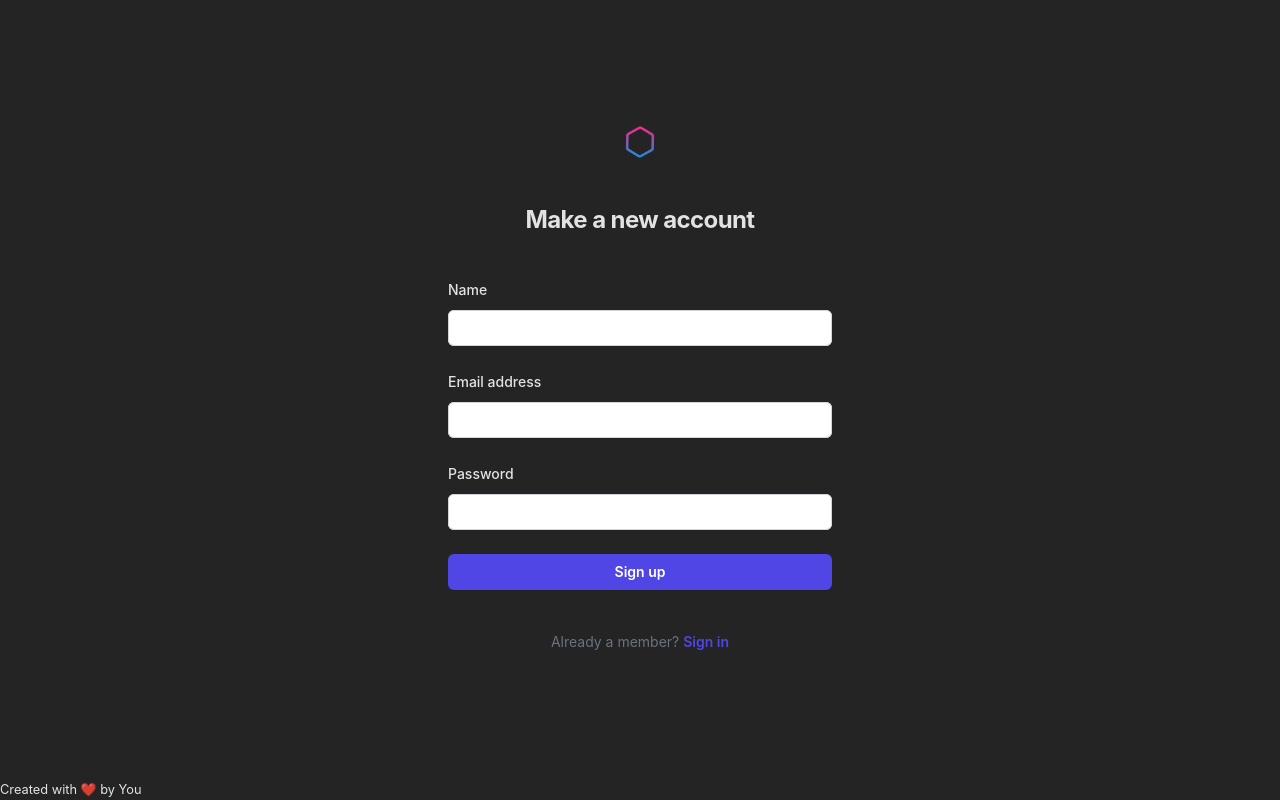
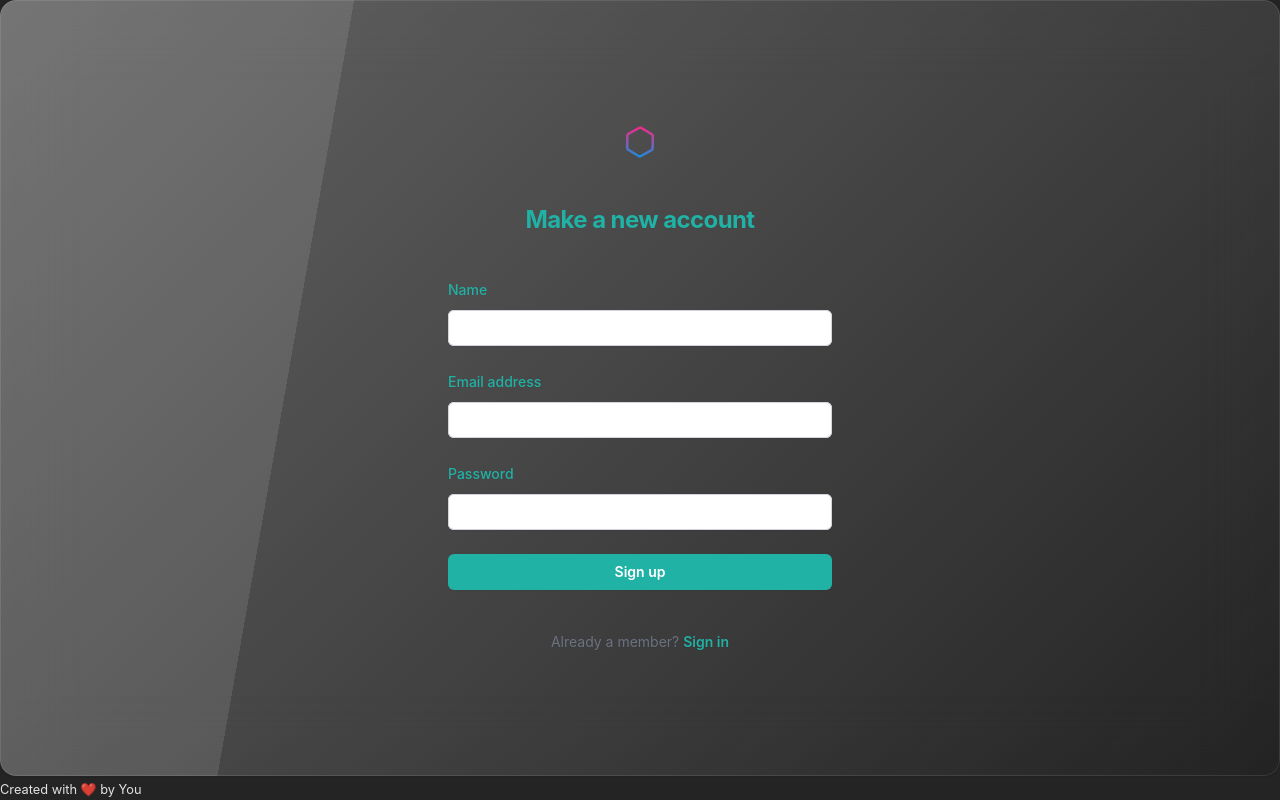
Before and after one commit to alexvedt/workflow-team-2, a React (Vite) app: page /register in a window 1280 px wide. Built offline with nearby package versions, Linux system fonts and the light colour scheme; no server answers.

Commit message:
styled log & reg form

```diff
--- a/src/components/example-login/index.jsx
+++ b/src/components/login/index.jsx
@@ -71,14 +71,14 @@ function LoginForm() {
   if (error.general) return <div>An error occurred: {error.general}</div>;
 
   return (
-    <div className="flex flex-col justify-center flex-1 min-h-full px-6 py-12 bg-custom lg:px-8">
+    <div className="flex flex-col justify-center flex-1 min-h-full px-6 py-12 bg-custom lg:px-8 card w-full max-w-[100%] h-[300px] md:h-auto  glass">
       <div className="sm:mx-auto sm:w-full sm:max-w-sm">
         <img
           className="w-auto h-10 mx-auto"
           src="../src/assets/NoHoverLogo.svg"
           alt="Your Company"
         />
-        <h2 className="mt-10 text-2xl font-bold leading-9 tracking-tight text-center text-white-900">
+        <h2 className="mt-10 text-2xl font-bold leading-9 tracking-tight text-center text-custom-aqua">
           Sign in to your account
         </h2>
       </div>
@@ -86,7 +86,7 @@ function LoginForm() {
       <div className="mt-10 sm:mx-auto sm:w-full sm:max-w-sm">
         {isSuccess ? (
           <section>
-            <p className="text-center text-green-900">
+            <p className="text-center text-green-600">
               👋 Hi {data?.name}. You will now redirect to the home page!
             </p>
           </section>
@@ -95,7 +95,7 @@ function LoginForm() {
             <div>
               <label
                 htmlFor="email"
-                className="block text-sm font-medium leading-6 text-white-900"
+                className="block text-sm font-medium leading-6 text-custom-aqua"
               >
                 Email address
               </label>
@@ -118,7 +118,7 @@ function LoginForm() {
               <div className="flex items-center justify-between">
                 <label
                   htmlFor="password"
-                  className="block text-sm font-medium leading-6 text-white-900"
+                  className="block text-sm font-medium leading-6 text-custom-aqua"
                 >
                   Password
                 </label>
@@ -144,7 +144,7 @@ function LoginForm() {
               <button
                 disabled={isLoading}
                 type="submit"
-                className="flex w-full justify-center rounded-md bg-indigo-600 px-3 py-1.5 text-sm font-semibold leading-6 text-white shadow-sm hover:bg-indigo-500 focus-visible:outline focus-visible:outline-2 focus-visible:outline-offset-2 focus-visible:outline-indigo-600"
+                className="flex w-full justify-center rounded-md bg-custom-aqua px-3 py-1.5 text-sm font-semibold leading-6 text-white shadow-sm hover:bg-indigo-500 focus-visible:outline focus-visible:outline-2 focus-visible:outline-offset-2 focus-visible:outline-indigo-600"
               >
                 {isLoading ? "signing in" : "Sign in"}
               </button>
@@ -156,7 +156,7 @@ function LoginForm() {
           Not a member?{" "}
           <a
             href="/register"
-            className="font-semibold leading-6 text-indigo-600 hover:text-indigo-500"
+            className="font-semibold leading-6 text-custom-aqua hover:text-indigo-500"
           >
             Sign up now
           </a>
--- a/src/components/example-register/index.jsx
+++ b/src/components/register/index.jsx
@@ -86,14 +86,14 @@ function RegisterForm() {
   };
 
   return (
-    <div className="flex flex-col justify-center flex-1 min-h-full px-6 py-12 bg-#111827 lg:px-8">
+    <div className="flex flex-col justify-center flex-1 min-h-full px-6 py-12 bg-custom lg:px-8 card w-full max-w-[100%] h-[300px] md:h-auto  glass">
       <div className="sm:mx-auto sm:w-full sm:max-w-sm">
         <img
           className="w-auto h-10 mx-auto"
           src="../src/assets/NoHoverLogo.svg"
           alt="Your Company"
         />
-        <h2 className="mt-10 text-2xl font-bold leading-9 tracking-tight text-center text-white-900">
+        <h2 className="mt-10 text-2xl font-bold leading-9 tracking-tight text-center text-custom-aqua">
           Make a new account
         </h2>
       </div>
@@ -101,7 +101,7 @@ function RegisterForm() {
       <div className="mt-10 sm:mx-auto sm:w-full sm:max-w-sm">
         {isSuccess ? (
           <section>
-            <p className="text-center text-green-900">
+            <p className="text-center text-green-600">
               👋 Hi {localStorage.getItem("email")}. You will now redirect to
               the login page!
             </p>
@@ -111,7 +111,7 @@ function RegisterForm() {
             <div>
               <label
                 htmlFor="name"
-                className="block text-sm font-medium leading-6 text-white-900"
+                className="block text-sm font-medium leading-6 text-custom-aqua"
               >
                 Name
               </label>
@@ -137,7 +137,7 @@ function RegisterForm() {
             <div>
               <label
                 htmlFor="email"
-                className="block text-sm font-medium leading-6 text-white-900"
+                className="block text-sm font-medium leading-6 text-custom-aqua"
               >
                 Email address
               </label>
@@ -164,7 +164,7 @@ function RegisterForm() {
               <div className="flex items-center justify-between">
                 <label
                   htmlFor="password"
-                  className="block text-sm font-medium leading-6 text-white-900"
+                  className="block text-sm font-medium leading-6 text-custom-aqua"
                 >
                   Password
                 </label>
@@ -190,7 +190,7 @@ function RegisterForm() {
               <button
                 disabled={isLoading}
                 type="submit"
-                className="flex w-full justify-center rounded-md bg-indigo-600 px-3 py-1.5 text-sm font-semibold leading-6 text-white shadow-sm hover:bg-indigo-500 focus-visible:outline focus-visible:outline-2 focus-visible:outline-offset-2 focus-visible:outline-indigo-600"
+                className="flex w-full justify-center rounded-md bg-custom-aqua px-3 py-1.5 text-sm font-semibold leading-6 text-white shadow-sm hover:bg-indigo-500 focus-visible:outline focus-visible:outline-2 focus-visible:outline-offset-2 focus-visible:outline-indigo-600"
               >
                 {isLoading ? "Registering" : "Sign up"}
               </button>
@@ -202,7 +202,7 @@ function RegisterForm() {
           Already a member?{" "}
           <a
             href="/login"
-            className="font-semibold leading-6 text-indigo-600 hover:text-indigo-500"
+            className="font-semibold leading-6 text-custom-aqua hover:text-indigo-500"
           >
             Sign in
           </a>
--- a/src/pages/Login.jsx
+++ b/src/pages/Login.jsx
@@ -2,7 +2,7 @@
  * Contains form for logging a registered user profile.
  * @see https://docs.noroff.dev/social-endpoints/authentication
  */
-import LoginForm from "../components/example-login";
+import LoginForm from "../components/login";
 
 export default function LoginPage() {
   return (
--- a/src/pages/Register.jsx
+++ b/src/pages/Register.jsx
@@ -2,7 +2,7 @@
  * Contains form for registering a new user profile.
  * @see https://docs.noroff.dev/social-endpoints/authentication
  */
-import RegisterForm from "../components/example-register";
+import RegisterForm from "../components/register";
 
 export default function RegisterPage() {
   return (
--- a/tailwind.config.js
+++ b/tailwind.config.js
@@ -8,7 +8,10 @@ export default {
   theme: {
     extend: {
       backgroundColor: {
-        'custom-orange': '#FF9067',
+        'custom-aqua': '#21b2a6',
+      },
+      textColor: {
+        'custom-aqua': '#21b2a6',
       },
       minWidth: {
         '50': '50%',
```
